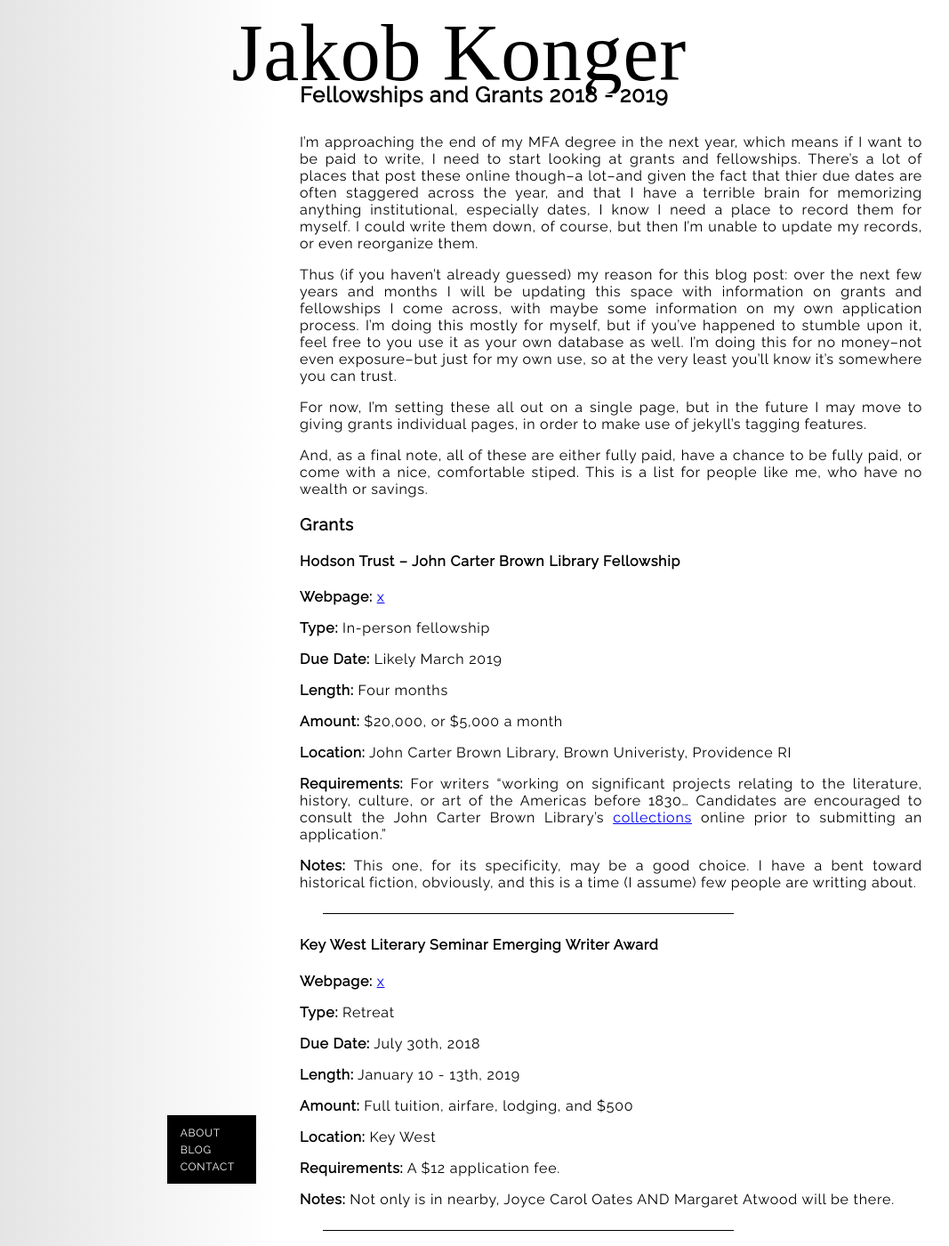
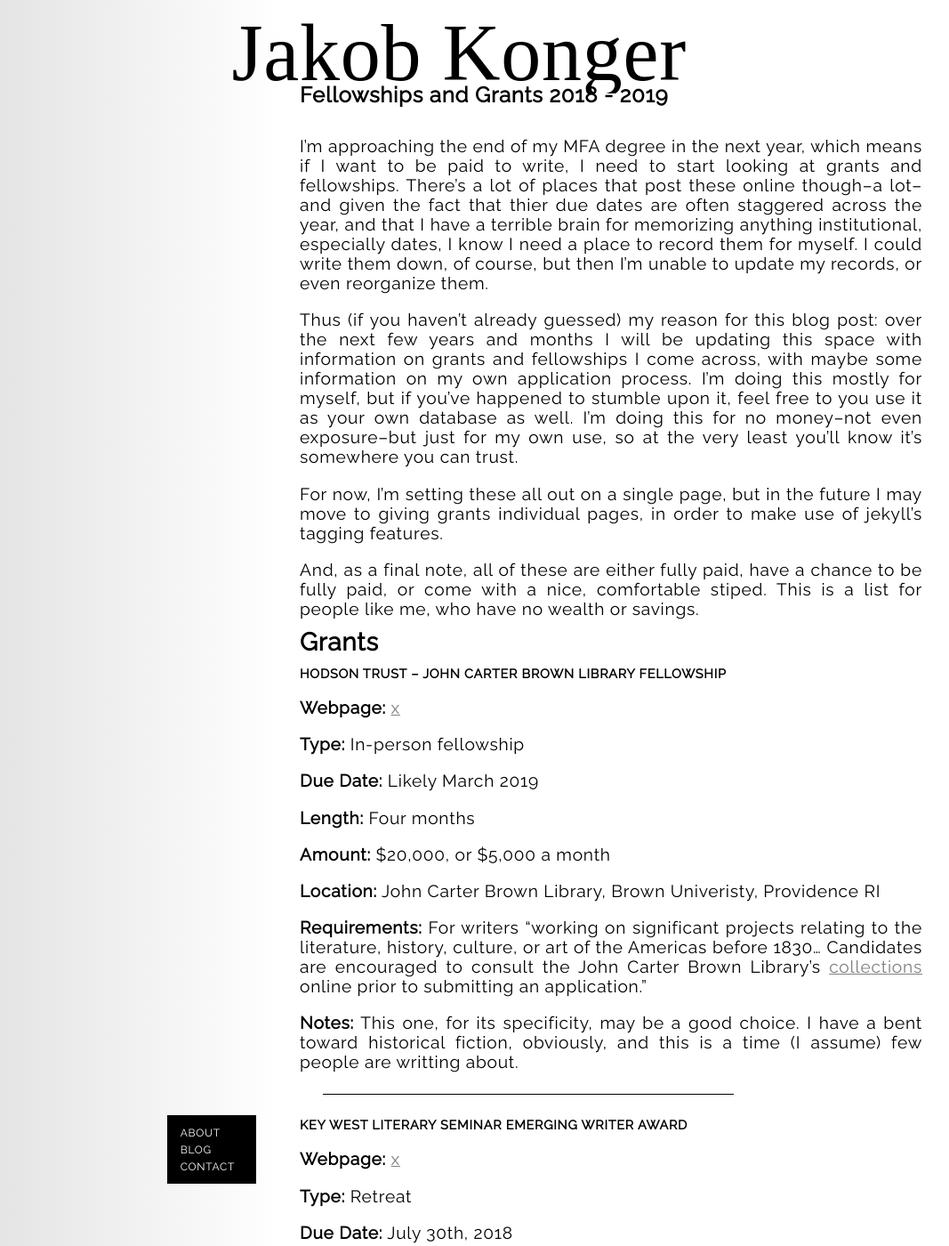
Before and after one commit to towercity/author-webpage, a Jekyll site: the page built from _posts/2018-05-03-fellowships-grants.md, in a window 1280 px wide and 1400 px high. Shown: the whole window at 89% size, without its empty margins (111-1178 px from the left). Built offline with Jekyll 4.4.1, drawn with Linux system fonts in a browser that asks for light colours; some web fonts are replaced.

Commit message:
Make page styling more readable

```diff
--- a/css/main.css
+++ b/css/main.css
@@ -19,6 +19,24 @@ h2 {
 }
 h1 {
 	font-family: 'Eczar', serif;
+}
+h3 {
+	font-size: 1.75em;
+	margin: 10px 0;
+}
+h4 {
+	margin: 0;
+  text-transform: uppercase;
+	font-size: 0.9em;
+}
+p {
+	font-size: 1.2em;
+}
+a:link {
+	color: grey;
+}
+a:visited {
+	color: grey;
 }
 hr {
 	margin: 25px 2vw;
```
